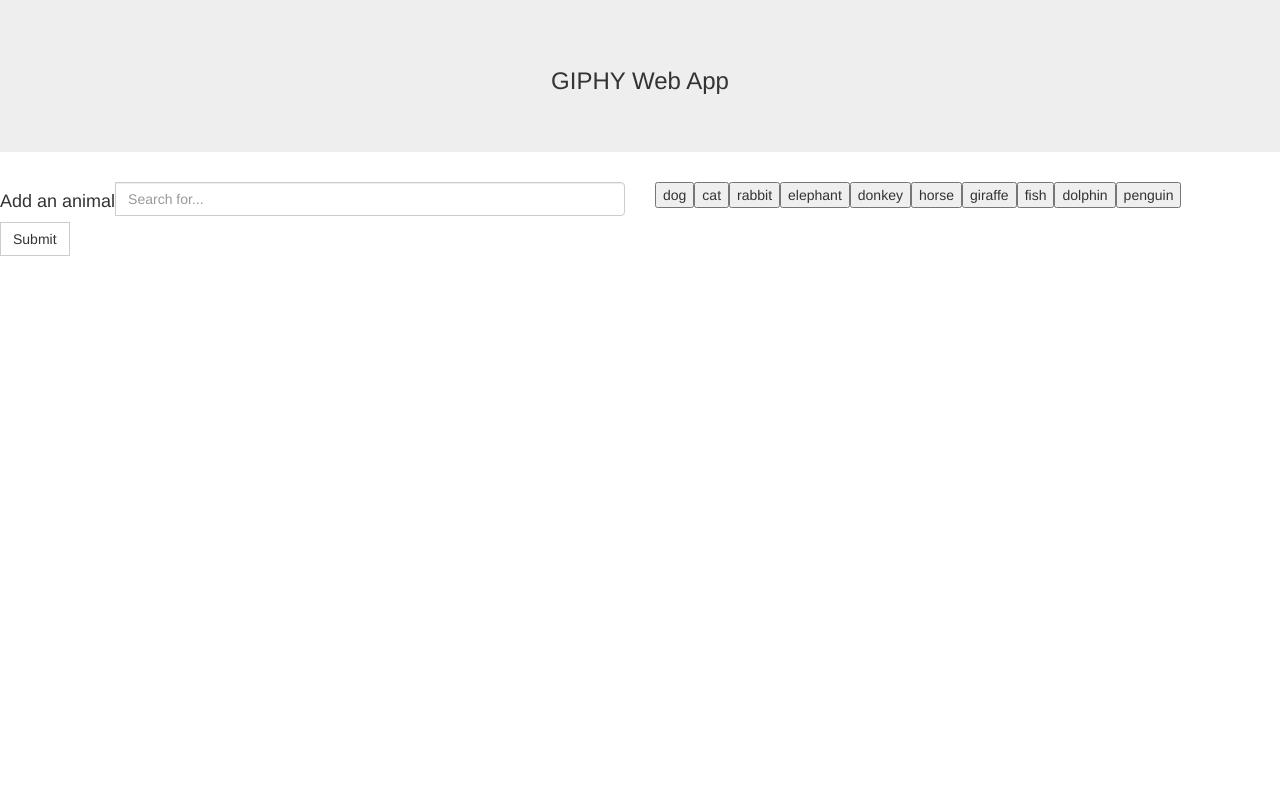
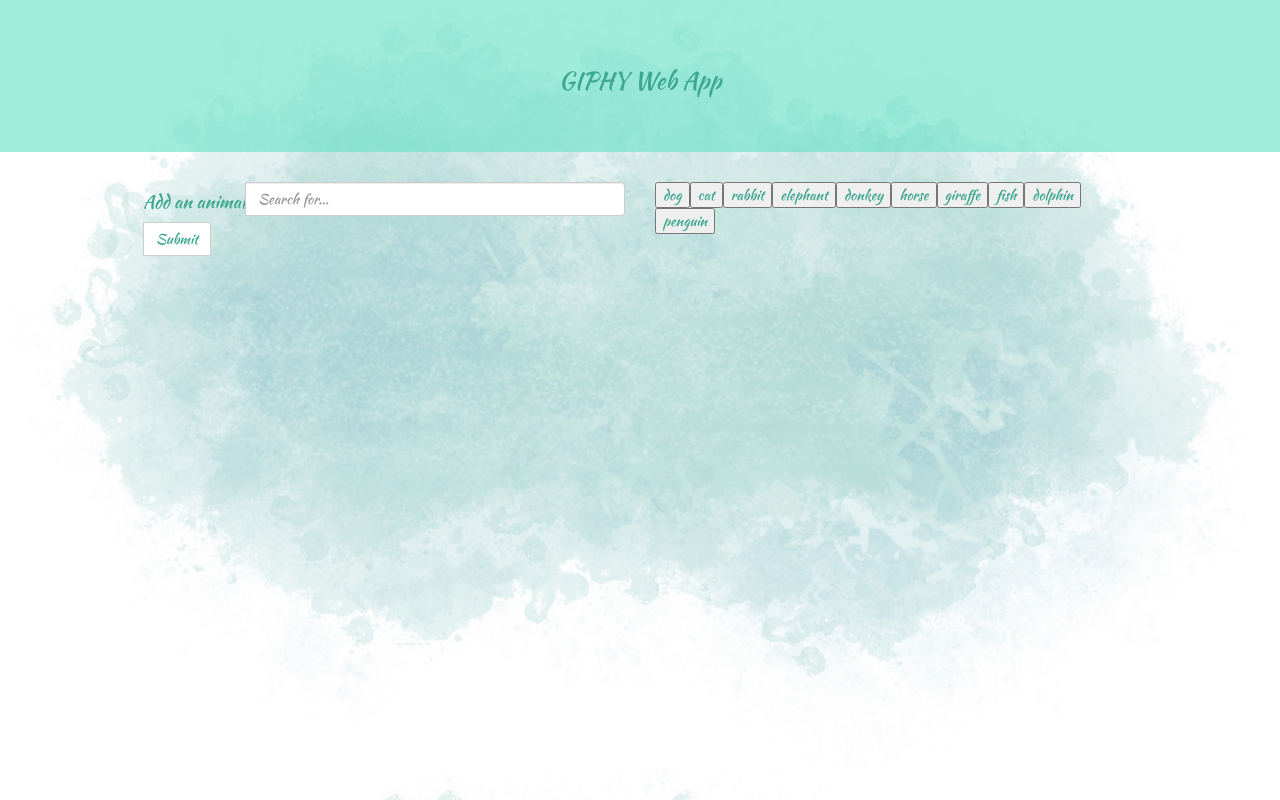
Before and after one commit to victoriagoesplaces/GIPHY_APP, a plain HTML site: page index.html in a window 1280 px wide. Drawn offline with nearby package versions, Linux system fonts and the light colour scheme.

Commit message:
css added

```diff
--- a/assets/css/style.css
+++ b/assets/css/style.css
@@ -1,3 +1,37 @@
+* {
+    box-sizing: border-box;
+}
+
+body {
+    background-image: url('../images/background.jpg') !important;
+    background-size: 100%;
+    font-family: 'Kaushan Script', cursive;
+    color:  rgb(61, 167, 144);
+}
+
 .jumbotron {
-    text-align: center !important;
+    text-align: center;
+    font-family: 'Kaushan Script', cursive;
+    background-color: rgba(103, 226, 199, 0.616);
+    font-weight: bolder;
+    color:  rgb(61, 167, 144);
 }
+
+.main{
+    font-family: 'Kaushan Script', cursive;
+    margin: 2%;
+    color:  rgb(61, 167, 144);
+}
+
+.giphy {
+    color:  rgb(61, 167, 144);
+}
+
+#submit {
+    color:  rgb(61, 167, 144);
+}
+
+img {
+    float: left;
+    width: 200px;
+}
--- a/assets/javascript/app.js
+++ b/assets/javascript/app.js
@@ -32,7 +32,7 @@ $(document).ready(function(){
         return false
         });
     }
-
+//function to display Giphy items
     function showGiphy(){
         var animal = $(this).attr("animal");
         var queryURL = "http://api.giphy.com/v1/gifs/search?q=" +
@@ -65,7 +65,7 @@ $(document).ready(function(){
     })
     }
 
-    //   // Calling the function to display the intial buttons
+    // Calling the function to display the intial buttons and what they user has entered
     renderButtons();
     addNewButtons();
 
--- a/index.html
+++ b/index.html
@@ -3,6 +3,7 @@
 <head>
     <title>GIPHYAPP</title>
     <link rel="stylesheet" href="assets/css/reset.css">
+    <link href="https://fonts.googleapis.com/css?family=Kaushan+Script" rel="stylesheet">
     <link rel="stylesheet" href="https://maxcdn.bootstrapcdn.com/bootstrap/3.3.7/css/bootstrap.min.css" integrity="sha384-BVYiiSIFeK1dGmJRAkycuHAHRg32OmUcww7on3RYdg4Va+PmSTsz/K68vbdEjh4u" crossorigin="anonymous">
     <link rel="stylesheet" href="assets/css/style.css">
 </head>
@@ -12,8 +13,9 @@
     </div>
 
 
-    <div class="row">
-        <div class="col-lg-6">
+    <div class="row main ">
+        <div class="col-md-1"></div>
+        <div class="col-md-5">
             <div class="input-group">
                 <span class="input-group-btn">
                     <h4>Add an animal</h4>
@@ -22,12 +24,13 @@
                     <input type="text" class="form-control" id="userChoice" placeholder="Search for...">
             </div>
         </div>
-        <div class="col-lg-6">
+        <div class="col-md-5">
             <div id="animalbtn"></div>
         </div>
+        <div class="col-md-1"></div>
     </div>
     <div class="row">
-        <div class="col-lg-12">
+        <div class="col-md-12">
             <div id="mainBox"></div>
         </div>
     </div>
```
Also changed, not shown: assets/Images/background.jpg (added), 3 other files.
